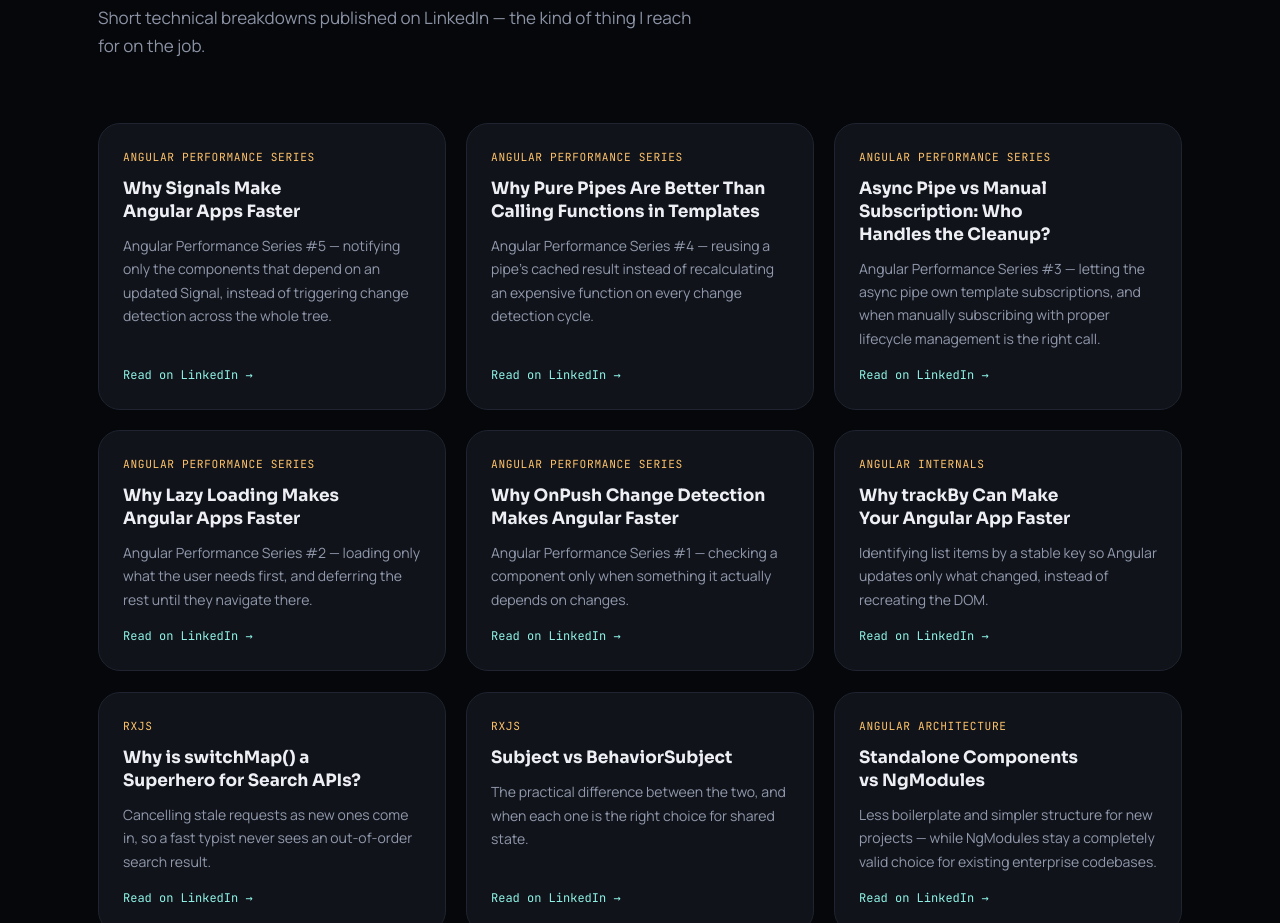
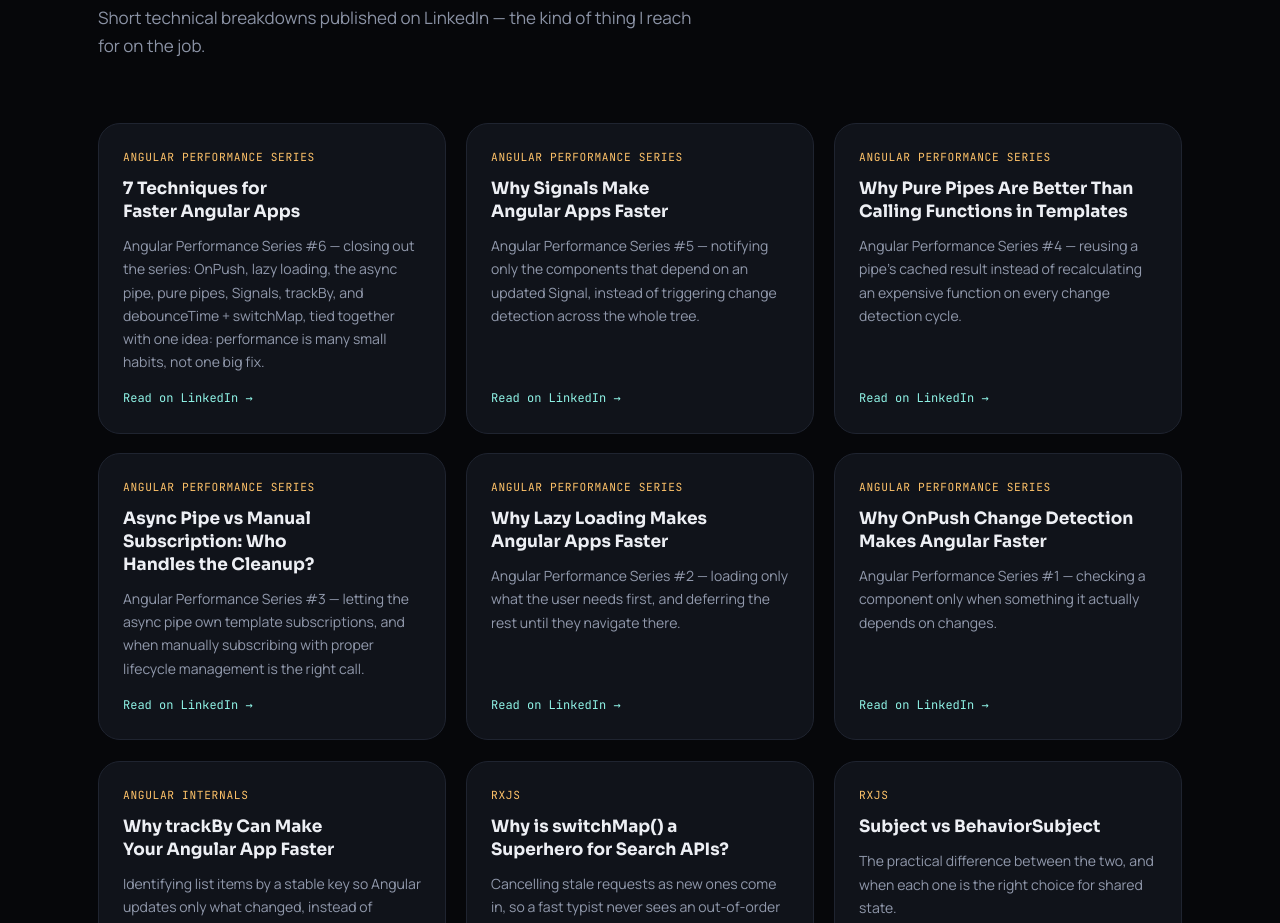
Before and after one commit to Bhagi0459/mbsportfolio, an Angular app: page / in a window 1280 px wide. Shown: the part 6540-7463 px from the top of the page. Built offline with nearby package versions, Linux system fonts and the light colour scheme.

Commit message:
Add Angular Performance Series #6 insight
Wrap-up post closing out the series' seven techniques.

```diff
--- a/src/app/core/data/portfolio-content.ts
+++ b/src/app/core/data/portfolio-content.ts
@@ -263,6 +263,13 @@ export const CASE_STUDIES: readonly CaseStudy[] = [
 /** Real posts, verbatim titles from LinkedIn — no engagement metrics shown since not independently verifiable at build time. */
 export const INSIGHTS: readonly InsightPost[] = [
   {
+    title: '7 Techniques for Faster Angular Apps',
+    excerpt:
+      'Angular Performance Series #6 — closing out the series: OnPush, lazy loading, the async pipe, pure pipes, Signals, trackBy, and debounceTime + switchMap, tied together with one idea: performance is many small habits, not one big fix.',
+    url: 'https://www.linkedin.com/posts/bhagyasankarmaddela_angular-angularperformance-typescript-share-7485917440774868992-fyyU/',
+    publishedLabel: 'Angular Performance Series',
+  },
+  {
     title: 'Why Signals Make Angular Apps Faster',
     excerpt:
       'Angular Performance Series #5 — notifying only the components that depend on an updated Signal, instead of triggering change detection across the whole tree.',
```
